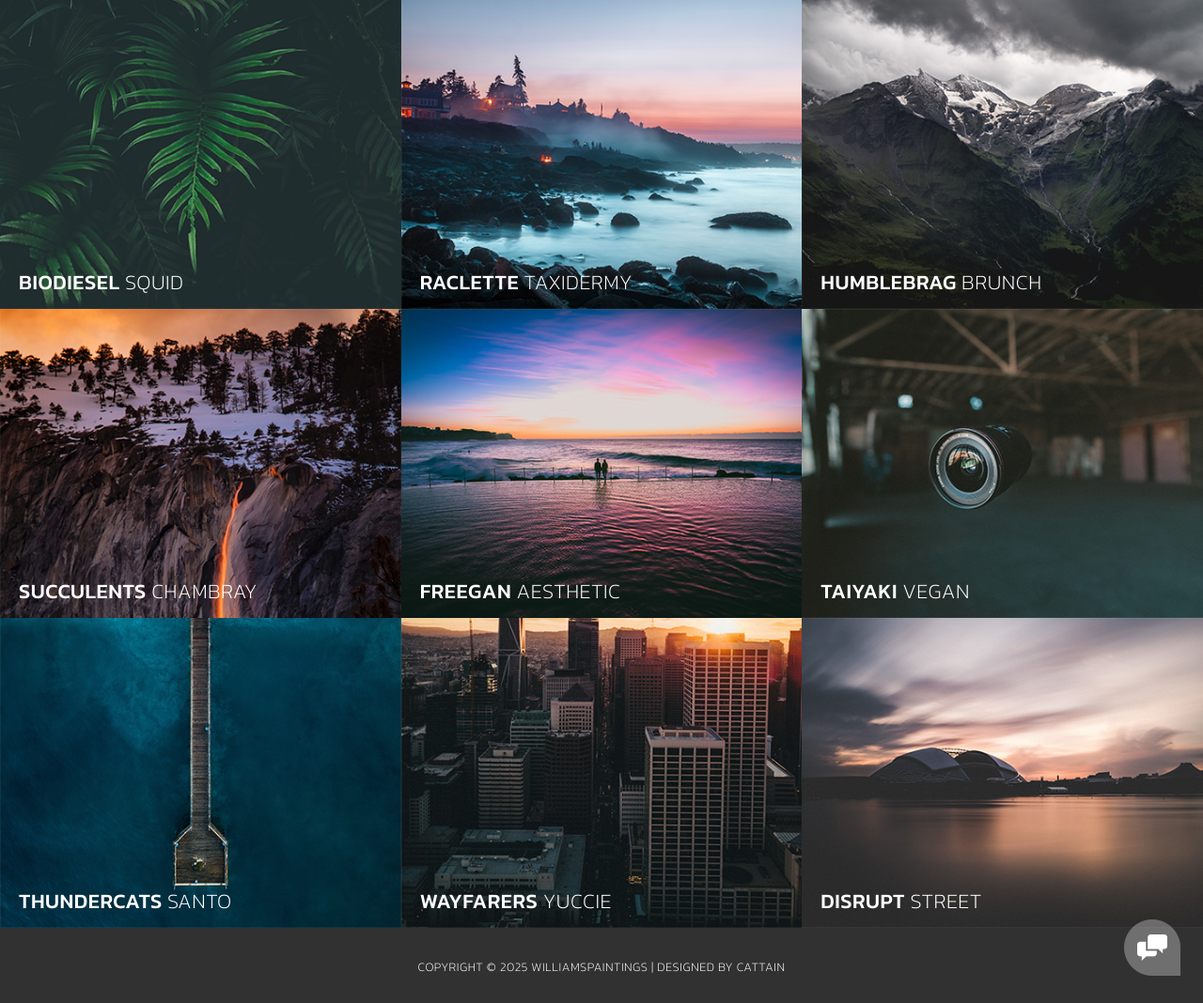
After one commit to LakshmananDhuraisamy/artist, a PHP site: page /writings in a window 1280 px wide. The commit adds this page. Shown: the part 1337-2405 px from the top of the page at 94% size. Run offline with PHP 8.4, Linux system fonts and the light colour scheme; some libraries are stand-ins or nearby versions.

Commit message:
link changes

```diff
--- a/footer.php
+++ b/footer.php
@@ -79,6 +79,13 @@
                       <a href="paintings">Paintings</a>
                   </li>
 
+                   <li>
+                      <a href="writings">Writings</a>
+                  </li>
+
+                  <li>
+                      <a href="about">FAQs</a>
+                  </li>
 
               </ul>
 
--- /dev/null
+++ b/writings.php
@@ -0,0 +1,231 @@
+<?php include('header.php');?>
+
+    <div class="more-about-us">
+        <div class="container">
+            <div class="col-md-8 col-md-offset-2">
+                <div class="content">
+                    <h2>Writings</h2>
+                    <span>Poems | Novels </span>
+                    <p>
+
+
+<b>Poems</b> <br>
+
+A Eulogy for Animals <br>
+Man to beast is the looming figure of danger, <br>
+a violater, a killer, all our human virtues and artistry bereft, and merely the hand that grabs, the boot that kicks, the figure that comes for their young, the wielder of  the chain, the blade, the rod, the gun, the milking and maiming apartus, towering figures devoid of mercy, threats to be avoided and likely reviled... And yet, still from behind the bars, the wet forgiving nose, the curious snout comes to nuzzle the hand that rips child from mother. The scope unfathomable, our savagery, immediate and viscerally met, and for all our smiling emojis and words to soothe, a sundered ship, that if driven on will surely founder, we will not fully understand these, the weight of  our actions, until the oblivion we've inflicted on so many  rushes to meet us in the most unwelcome sense. <br>
+
+<br>
+Inside the gondola <br>
+Like a candle in a storm we see you,<br>
+dear friend, in the shed, the cage, the lowering acrid gondola. Dear friend we so easily could've been you. Dear friend we have not forgotten nor given up on you. <br>
+<br>
+
+<br>
+
+<b>Novels </b> <br>
+</p>
+
+    <div class="full-screen-portfolio" id="portfolio">
+        <div class="container-fluid">
+            <div class="col-md-4 col-sm-6">
+                <div class="portfolio-item">
+                    <a href="img/big_portfolio_item_4.png" data-lightbox="image-1"><div class="thumb">
+                        <div class="hover-effect">
+
+                        </div>
+                        <div class="image">
+                            <img src="img/portfolio_item_4.png">
+                        </div>
+                    </div></a>
+                </div>
+            </div>
+            <div class="col-md-4 col-sm-6">
+                <div class="portfolio-item">
+                    <a href="img/big_portfolio_item_2.png" data-lightbox="image-1"><div class="thumb">
+                        <div class="hover-effect">
+
+                        </div>
+                        <div class="image">
+                            <img src="img/portfolio_item_2.png">
+                        </div>
+                    </div></a>
+                </div>
+            </div>
+            <div class="col-md-4 col-sm-6">
+                <div class="portfolio-item">
+                    <a href="img/big_portfolio_item_2.png" data-lightbox="image-1"><div class="thumb">
+                        <div class="hover-effect">
+
+                        </div>
+                        <div class="image">
+                            <img src="img/portfolio_item_2.png">
+                        </div>
+                    </div></a>
+                </div>
+            </div>
+
+
+        </div>
+    </div>
+
+
+
+<p>
+<br>
+Brief write up on each + title page. <br>
+Donation box at the bottom. <br>
+If you liked (or disliked...!) a novel you're welcome to let me know your thoughts via email, or to leave a donation in the donation box. <br>
+<br>
+<b>Thank you!</b>
+<br>
+</p>
+
+                </div>
+            </div>
+        </div>
+    </div>
+
+
+    <div class="full-screen-portfolio" id="portfolio">
+        <div class="container-fluid">
+            <div class="col-md-4 col-sm-6">
+                <div class="portfolio-item">
+                    <a href="img/big_portfolio_item_4.png" data-lightbox="image-1"><div class="thumb">
+                        <div class="hover-effect">
+                            <div class="hover-content">
+                                <h1>Biodiesel <em>squid</em></h1>
+                                <p>Awesome Subtittle Goes Here</p>
+                            </div>
+                        </div>
+                        <div class="image">
+                            <img src="img/portfolio_item_4.png">
+                        </div>
+                    </div></a>
+                </div>
+            </div>
+            <div class="col-md-4 col-sm-6">
+                <div class="portfolio-item">
+                    <a href="img/big_portfolio_item_2.png" data-lightbox="image-1"><div class="thumb">
+                        <div class="hover-effect">
+                            <div class="hover-content">
+                                <h1>raclette <em>taxidermy</em></h1>
+                                <p>Awesome Subtittle Goes Here</p>
+                            </div>
+                        </div>
+                        <div class="image">
+                            <img src="img/portfolio_item_2.png">
+                        </div>
+                    </div></a>
+                </div>
+            </div>
+            <div class="col-md-4 col-sm-6">
+                <div class="portfolio-item">
+                    <a href="img/big_portfolio_item_3.png" data-lightbox="image-1"><div class="thumb">
+                        <div class="hover-effect">
+                            <div class="hover-content">
+                                <h1>humblebrag <em>brunch</em></h1>
+                                <p>Awesome Subtittle Goes Here</p>
+                            </div>
+                        </div>
+                        <div class="image">
+                            <img src="img/portfolio_item_3.png">
+                        </div>
+                    </div></a>
+                </div>
+            </div>
+            <div class="col-md-4 col-sm-6">
+                <div class="portfolio-item">
+                    <a href="img/big_portfolio_item_1.png" data-lightbox="image-1"><div class="thumb">
+                        <div class="hover-effect">
+                            <div class="hover-content">
+                                <h1>Succulents <em>chambray</em></h1>
+                                <p>Awesome Subtittle Goes Here</p>
+                            </div>
+                        </div>
+                        <div class="image">
+                            <img src="img/portfolio_item_1.png">
+                        </div>
+                    </div></a>
+                </div>
+            </div>
+            <div class="col-md-4 col-sm-6">
+                <div class="portfolio-item">
+                    <a href="img/big_portfolio_item_5.png" data-lightbox="image-1"><div class="thumb">
+                        <div class="hover-effect">
+                            <div class="hover-content">
+                                <h1>freegan <em>aesthetic</em></h1>
+                                <p>Awesome Subtittle Goes Here</p>
+                            </div>
+                        </div>
+                        <div class="image">
+                            <img src="img/portfolio_item_5.png">
+                        </div>
+                    </div></a>
+                </div>
+            </div>
+            <div class="col-md-4 col-sm-6">
+                <div class="portfolio-item">
+                    <a href="img/big_portfolio_item_6.png" data-lightbox="image-1"><div class="thumb">
+                        <div class="hover-effect">
+                            <div class="hover-content">
+                                <h1>taiyaki <em>vegan</em></h1>
+                                <p>Awesome Subtittle Goes Here</p>
+                            </div>
+                        </div>
+                        <div class="image">
+                            <img src="img/portfolio_item_6.png">
+                        </div>
+                    </div></a>
+                </div>
+            </div>
+            <div class="col-md-4 col-sm-6">
+                <div class="portfolio-item">
+                    <a href="img/big_portfolio_item_7.png" data-lightbox="image-1"><div class="thumb">
+                        <div class="hover-effect">
+                            <div class="hover-content">
+                                <h1>Thundercats <em>santo</em></h1>
+                                <p>Awesome Subtittle Goes Here</p>
+                            </div>
+                        </div>
+                        <div class="image">
+                            <img src="img/portfolio_item_7.png">
+                        </div>
+                    </div></a>
+                </div>
+            </div>
+            <div class="col-md-4 col-sm-6">
+                <div class="portfolio-item">
+                    <a href="img/big_portfolio_item_8.png" data-lightbox="image-1"><div class="thumb">
+                        <div class="hover-effect">
+                            <div class="hover-content">
+                                <h1>wayfarers <em>yuccie</em></h1>
+                                <p>Awesome Subtittle Goes Here</p>
+                            </div>
+                        </div>
+                        <div class="image">
+                            <img src="img/portfolio_item_8.png">
+                        </div>
+                    </div></a>
+                </div>
+            </div>
+            <div class="col-md-4 col-sm-6">
+            	<div class="portfolio-item">
+                	<a href="img/big_portfolio_item_9.png" data-lightbox="image-1"><div class="thumb">
+                        <div class="hover-effect">
+                            <div class="hover-content">
+                                <h1>disrupt <em>street</em></h1>
+                                <p>Awesome Subtittle Goes Here</p>
+                            </div>
+                        </div>
+                        <div class="image">
+                            <img src="img/portfolio_item_9.png">
+                        </div>
+                    </div></a>
+                </div>
+            </div>
+        </div>
+    </div>
+
+
+ <?php include('footer.php');?>
```
